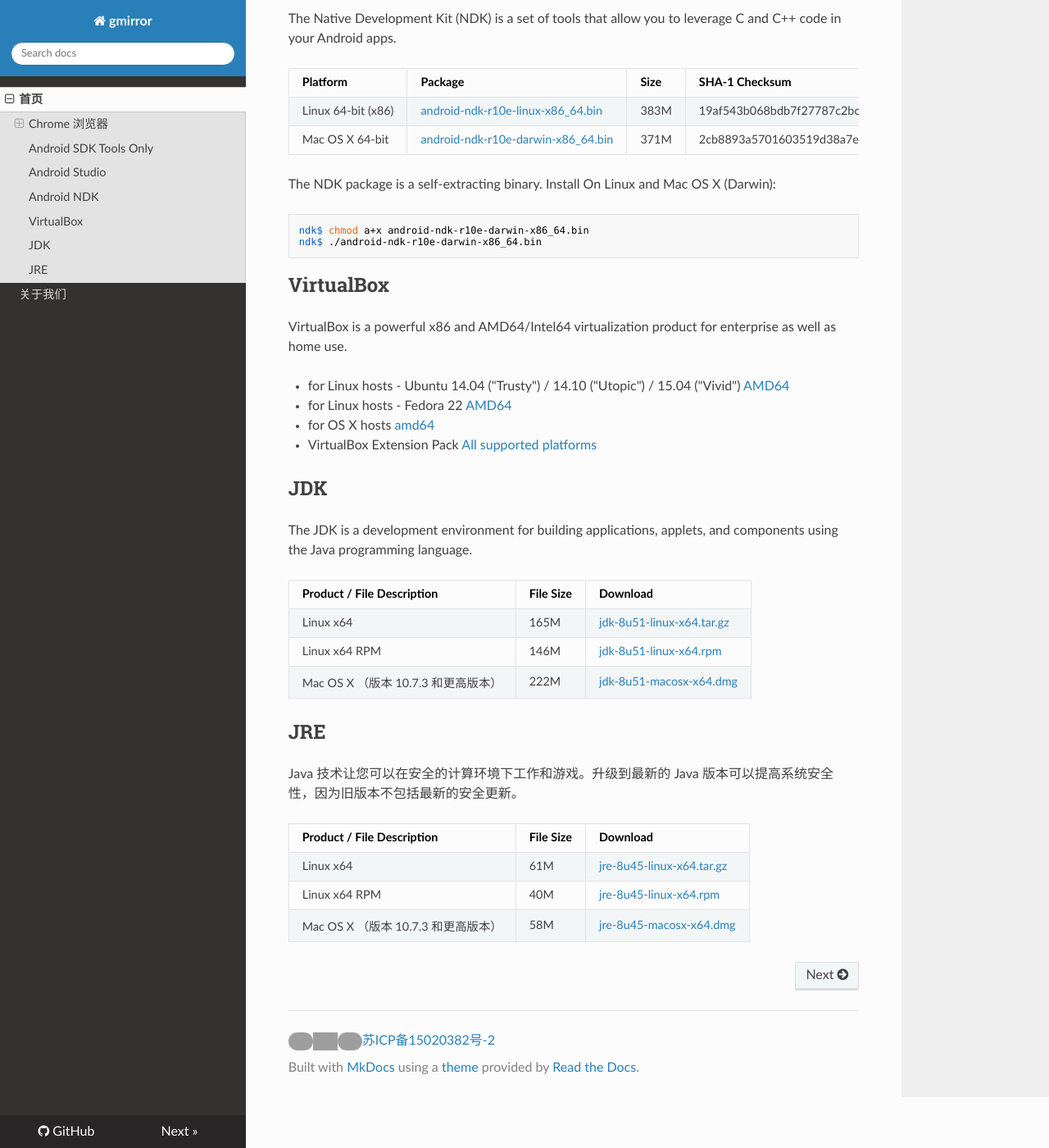
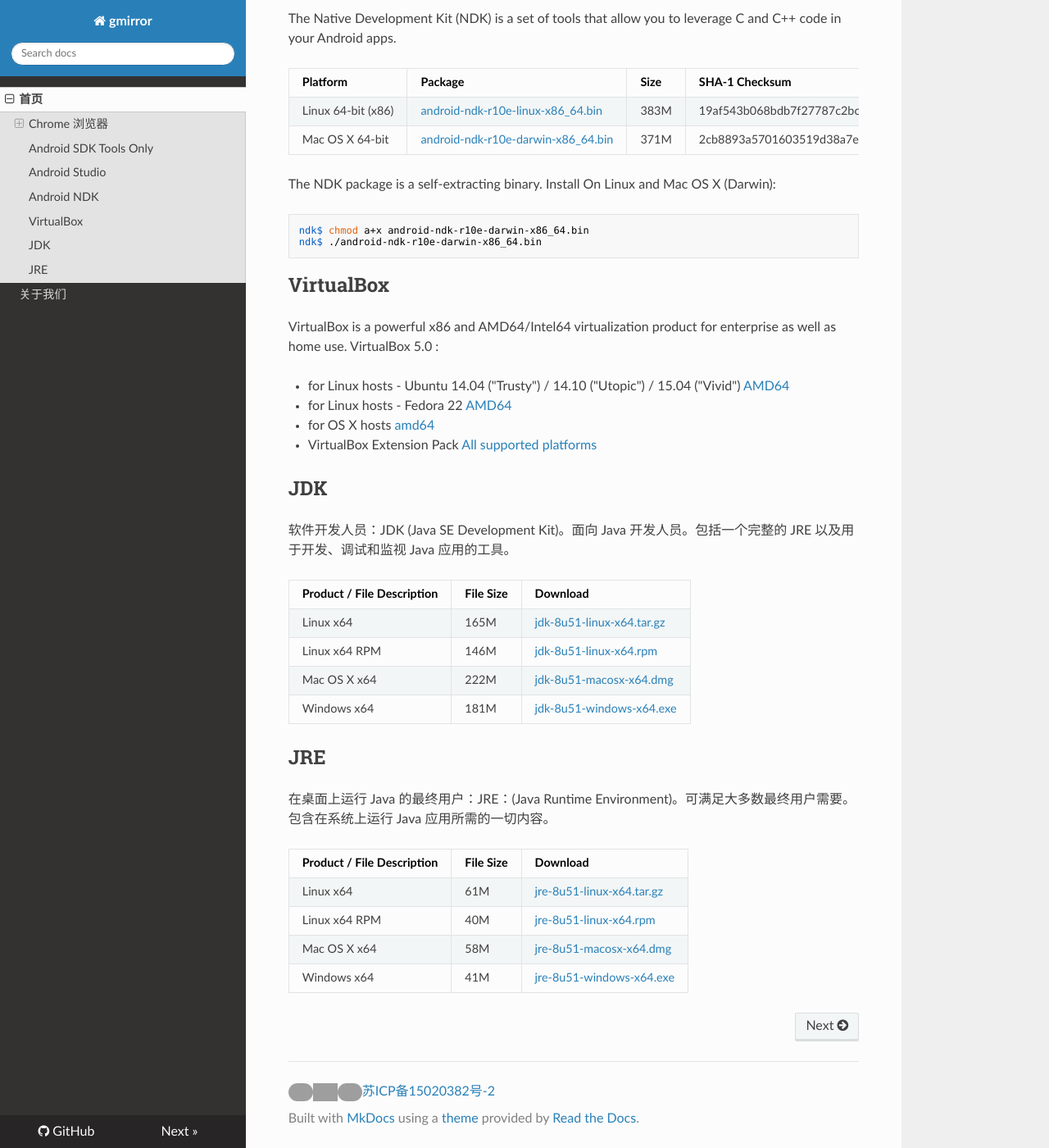
Before and after one commit to sinkcup/gmirror-portal, an MkDocs documentation site: the page built from docs/index.md, in a window 1280 px wide and 1400 px high, scrolled down 1545 px. Shown: the whole window at 82% size. Built offline with MkDocs 1.6.1, drawn with Linux system fonts in a browser that asks for light colours; nearby versions of some CDN libraries; comment, search, counter and statistics services are not loaded; old or Windows-style settings are respelled for this version of MkDocs; grey boxes are pictures that could not be loaded.

Commit message:
update jre version, add java windows

```diff
--- a/docs/index.md
+++ b/docs/index.md
@@ -65,7 +65,7 @@ ndk$ ./android-ndk-r10e-darwin-x86_64.bin
 
 ## VirtualBox
 
-VirtualBox is a powerful x86 and AMD64/Intel64 virtualization product for enterprise as well as home use.
+VirtualBox is a powerful x86 and AMD64/Intel64 virtualization product for enterprise as well as home use. VirtualBox 5.0 :
 
  * for Linux hosts - Ubuntu 14.04 ("Trusty") / 14.10 ("Utopic") / 15.04 ("Vivid") [AMD64](http://dl.gmirror.org/virtualbox/virtualbox-5.0_5.0.0-101573~Ubuntu~trusty\_amd64.deb)
  * for Linux hosts - Fedora 22 [AMD64](http://dl.gmirror.org/virtualbox/VirtualBox-5.0-5.0.0_101573_fedora22-1.x86_64.rpm)
@@ -74,23 +74,25 @@ VirtualBox is a powerful x86 and AMD64/Intel64 virtualization product for enterp
 
 ## JDK
 
-The JDK is a development environment for building applications, applets, and components using the Java programming language.
+软件开发人员：JDK (Java SE Development Kit)。面向 Java 开发人员。包括一个完整的 JRE 以及用于开发、调试和监视 Java 应用的工具。
 
 Product / File Description | File Size | Download
 ---------------------------|-----------|---------
-Linux x64                  | 165M     | [jdk-8u51-linux-x64.tar.gz](http://dl.gmirror.org/java/jdk-8u51-linux-x64.tar.gz)
-Linux x64 RPM              | 146M     | [jdk-8u51-linux-x64.rpm](http://dl.gmirror.org/java/jdk-8u51-linux-x64.rpm)
-Mac OS X （版本 10.7.3 和更高版本） | 222M | [jdk-8u51-macosx-x64.dmg](http://dl.gmirror.org/java/jdk-8u51-macosx-x64.dmg)
+Linux x64                  | 165M      | [jdk-8u51-linux-x64.tar.gz](http://dl.gmirror.org/java/jdk-8u51-linux-x64.tar.gz)
+Linux x64 RPM              | 146M      | [jdk-8u51-linux-x64.rpm](http://dl.gmirror.org/java/jdk-8u51-linux-x64.rpm)
+Mac OS X x64               | 222M      | [jdk-8u51-macosx-x64.dmg](http://dl.gmirror.org/java/jdk-8u51-macosx-x64.dmg)
+Windows x64                | 181M      | [jdk-8u51-windows-x64.exe](http://dl.gmirror.org/java/jdk-8u51-windows-x64.exe)
 
 ## JRE
 
-Java 技术让您可以在安全的计算环境下工作和游戏。升级到最新的 Java 版本可以提高系统安全性，因为旧版本不包括最新的安全更新。
+在桌面上运行 Java 的最终用户：JRE：(Java Runtime Environment)。可满足大多数最终用户需要。包含在系统上运行 Java 应用所需的一切内容。
 
 Product / File Description | File Size | Download
 ---------------------------|-----------|---------
-Linux x64                  | 61M     | [jre-8u45-linux-x64.tar.gz](http://dl.gmirror.org/java/jre-8u45-linux-x64.tar.gz)
-Linux x64 RPM              | 40M     | [jre-8u45-linux-x64.rpm](http://dl.gmirror.org/java/jre-8u45-linux-x64.rpm)
-Mac OS X （版本 10.7.3 和更高版本） | 58M | [jre-8u45-macosx-x64.dmg](http://dl.gmirror.org/java/jre-8u45-macosx-x64.dmg)
+Linux x64                  | 61M       | [jre-8u51-linux-x64.tar.gz](http://dl.gmirror.org/java/jre-8u51-linux-x64.tar.gz)
+Linux x64 RPM              | 40M       | [jre-8u51-linux-x64.rpm](http://dl.gmirror.org/java/jre-8u51-linux-x64.rpm)
+Mac OS X x64               | 58M       | [jre-8u51-macosx-x64.dmg](http://dl.gmirror.org/java/jre-8u51-macosx-x64.dmg)
+Windows x64                | 41M       | [jre-8u51-windows-x64.exe](http://dl.gmirror.org/java/jre-8u51-windows-x64.exe)
 
 <!-- 多说评论框 start -->
 <div class="ds-thread" data-thread-key="index" data-title="开发者常用软件国内镜像下载" data-url="http://gmirror.org/"></div>
```
